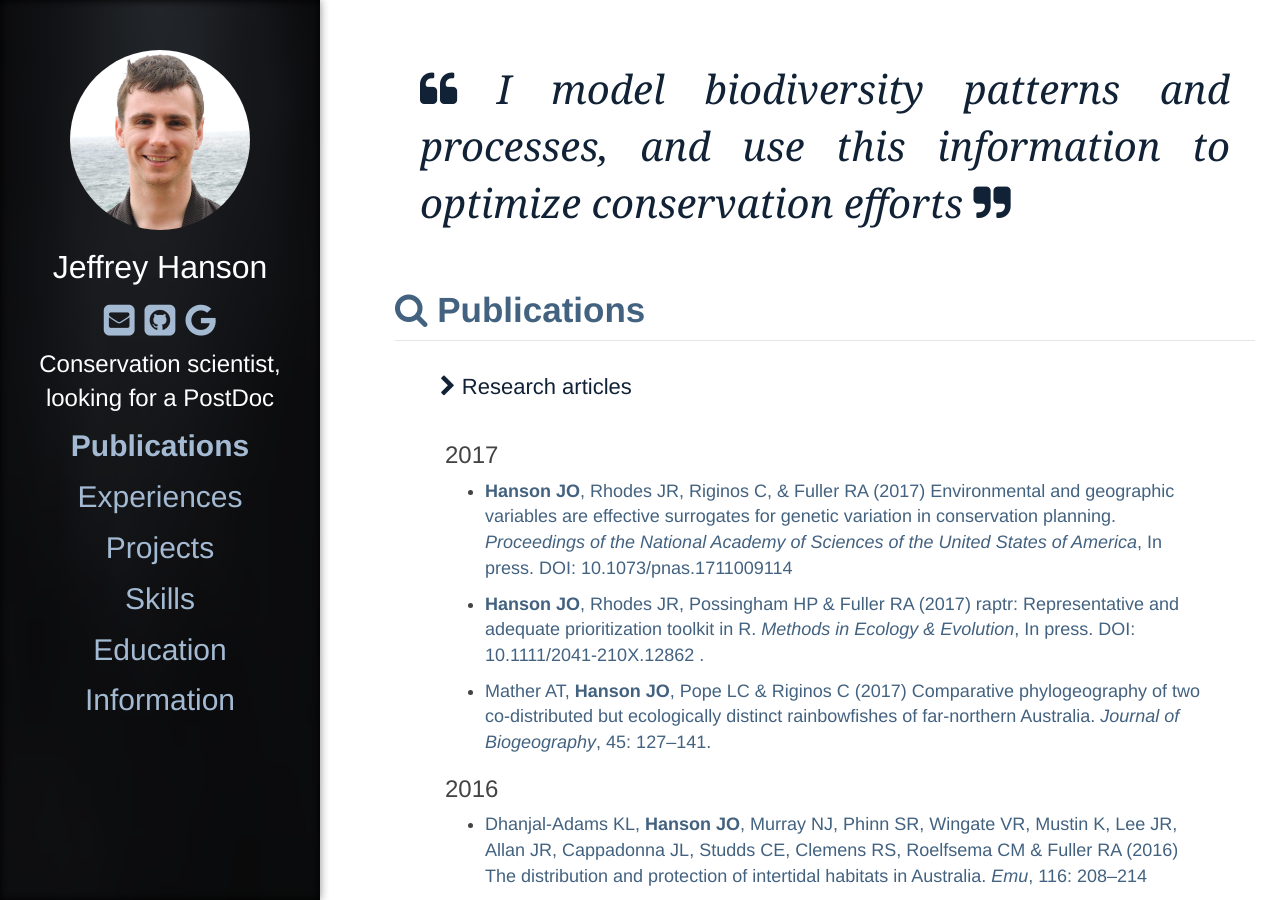
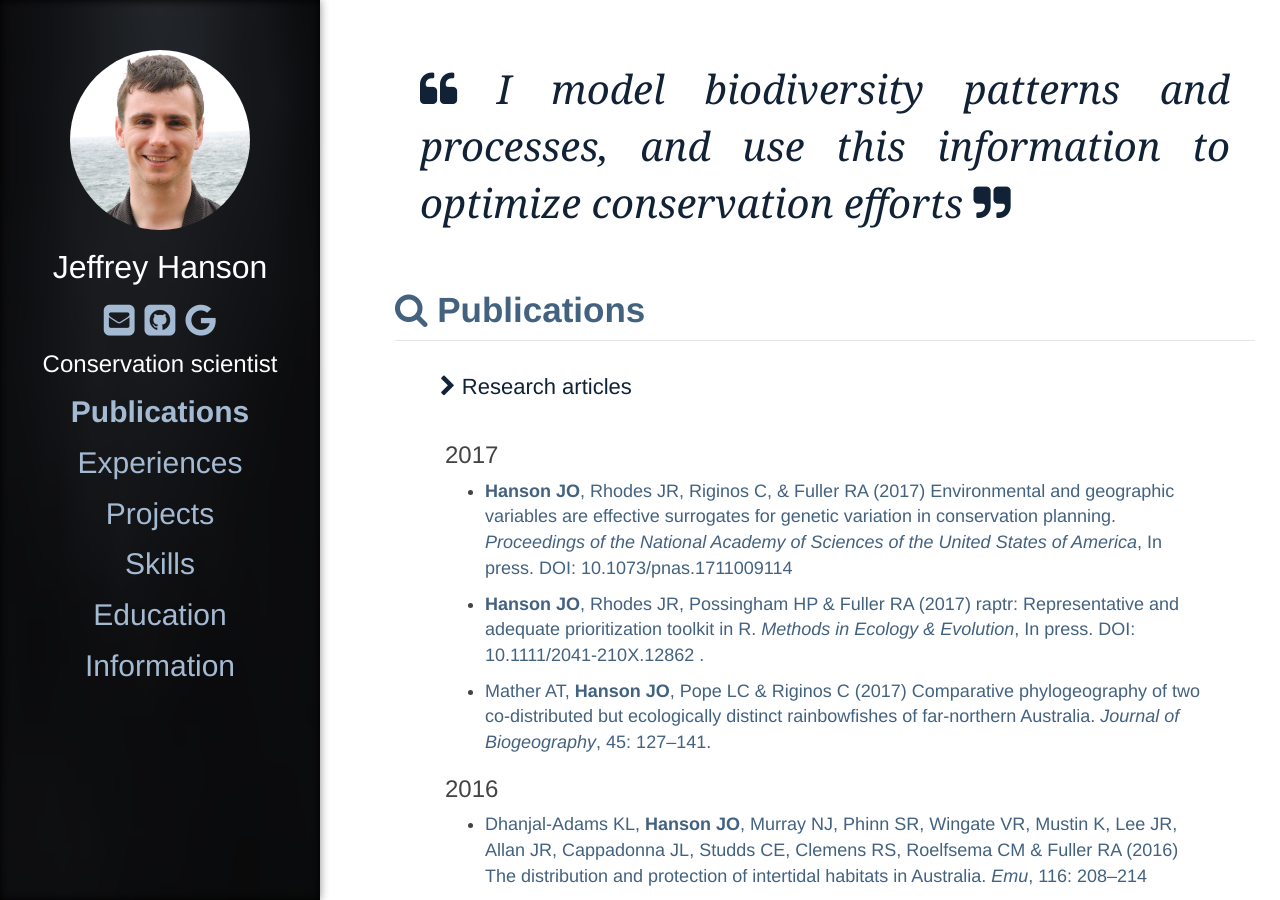
Before and after one commit to jeffreyhanson/jeffreyhanson.github.io, a Jekyll site: the page built from index.html, in a window 1280 px wide and 900 px high. Built offline with Jekyll 4.4.1, drawn with Linux system fonts in a browser that asks for light colours; nearby versions of some CDN libraries.

Commit message:
remove postdoc line from website

```diff
--- a/_config.yml
+++ b/_config.yml
@@ -24,7 +24,7 @@ SEO_GOOGLE_SITE_VERIFICATION:
 
 ############################# Personnal Informations ################################
 name   : "Jeffrey Hanson" #Your name
-summary: Conservation scientist,<br>looking for a PostDoc # a simple sentence about you
+summary: Conservation scientist
 quote  : "I model biodiversity patterns and processes, and use this information to optimize conservation efforts" # a quote about you
 phone  : +61 04 3108 8950 # your phone number
 # vcard  : /assets/leoderbois.vcf
```
